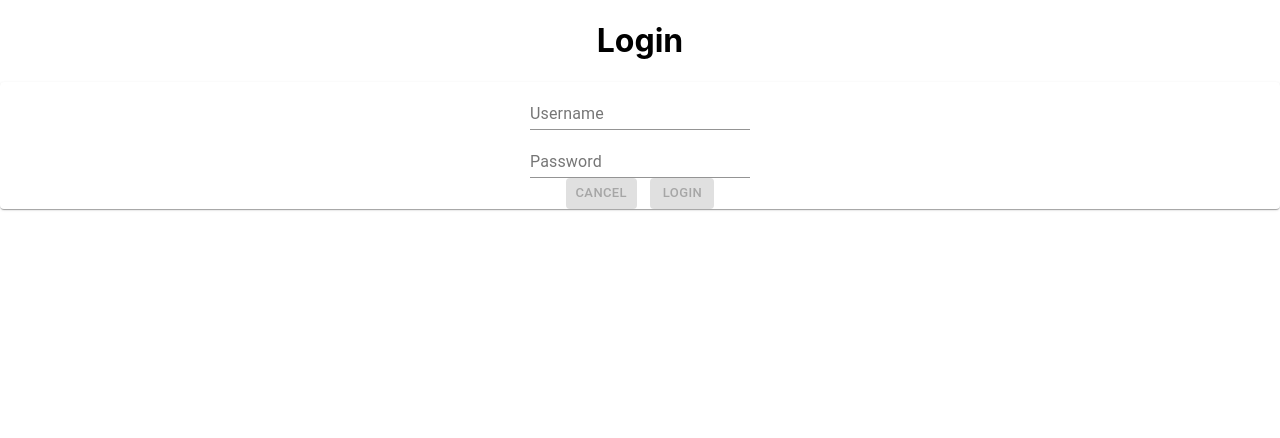
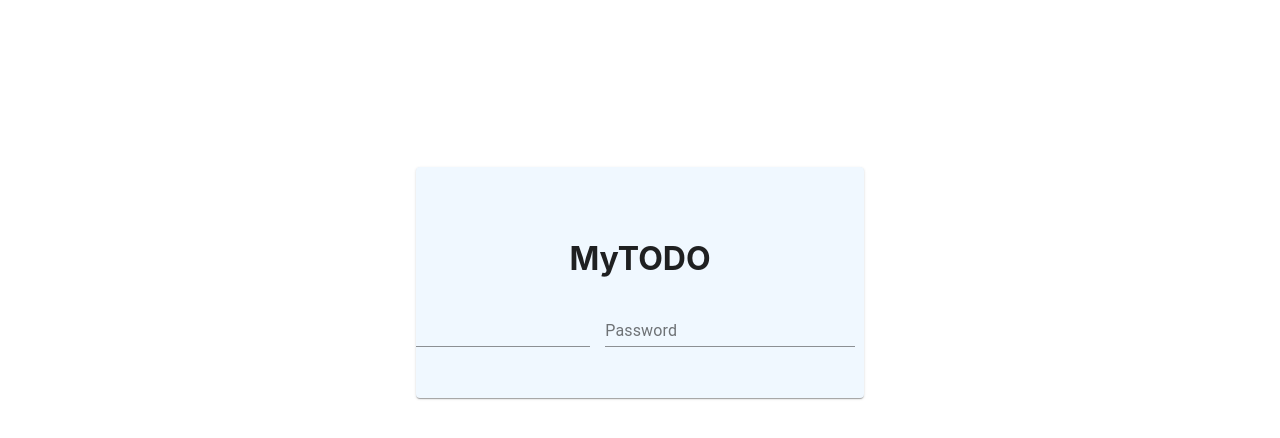
Before and after one commit to TheRedeemed/todo-react-app, a React (Create React App) app: page / in a window 1280 px wide. Shown: the top 438 px of the page. Built offline with nearby package versions, Linux system fonts and the light colour scheme.

Commit message:
Login screen style

```diff
--- a/src/App.js
+++ b/src/App.js
@@ -11,7 +11,8 @@ import Footer from './components/AppFooter/Footer'
 
 function App() {
   return (
-    <div className="App">
+    // <div className="App">
+    <div>
       {/* <Header /> */}
       <Switch>
         <Route exact path='/' component={LoginForm} />
--- a/src/components/Login/LoginForm.jsx
+++ b/src/components/Login/LoginForm.jsx
@@ -4,6 +4,7 @@ import Card from '@material-ui/core/Card'
 import Button from '@material-ui/core/Button'
 import TextField from '@material-ui/core/TextField'
 import * as Yup from 'yup'
+import './LoginFormStyles.css'
 
 const loginValidationSchema = Yup.object().shape({
     username: Yup.string().min(3, 'Username must be at least 3 characters').required('Username is required'),
@@ -13,8 +14,9 @@ const loginValidationSchema = Yup.object().shape({
 const LoginForm = ({...props}) => {
     const [loginErrorMessage, setLoginErrorMessage] = useState('')
     return (
-        <div>
-            <h1>Login</h1>
+        <div className='loginFormContainer'>
+            <Card className='loginFormCardWrapper'>
+            <h1>MyTODO</h1>
 
             <Formik
                 initialValues={{ username: '', password: '' }}
@@ -33,9 +35,7 @@ const LoginForm = ({...props}) => {
                         return (
                             <>
                             {loginErrorMessage && <div style={{ color : 'red'}}>{loginErrorMessage}</div>}
-                            <Form>
-                                <Card>
-
+                            <Form className='loginForm'>
                                 <TextField
                                     label='Username'
                                     name='username'
@@ -46,10 +46,8 @@ const LoginForm = ({...props}) => {
                                     onBlur={handleBlur}
                                     error={errors.username && touched.username}
                                     helperText={errors.username && touched.username && (<span style={{ color : 'red' }}>{errors.username}</span>)}
+                                    className='loginFormField'
                                 />
-
-                                <br />
-
                                 <TextField
                                     label='Password'
                                     name='password'
@@ -60,36 +58,36 @@ const LoginForm = ({...props}) => {
                                     onBlur={handleBlur}
                                     error={errors.password && touched.password}
                                     helperText={errors.password && touched.password && (<span style={{ color : 'red' }}>{errors.password}</span>)}
+                                    className='loginFormField'
                                 />
 
-                                <div>
-                                    <Button
+                                {/* <Button
                                         variant='contained'
                                         size='small'
                                         onClick={handleReset}
                                         disabled={!dirty || isSubmitting}
                                     >
-                                        Cancel
+                                        Reset
                                     </Button>
                                     &nbsp;
-                                    &nbsp;
-                                    <Button
+                                    &nbsp; */}
+
+                                <Button
                                         variant='contained'
                                         size='small'
                                         color='primary'
                                         type='submit'
                                         disabled={!isValid || isSubmitting}
-                                    >
-                                        Login
-                                    </Button>
-                                </div>
-                                </Card>
+                                >
+                                    Submit
+                                </Button>
                             </Form>
                         </>
                         )
                     }
                 }
             </Formik>
+            </Card>
         </div>
     )
 }
--- /dev/null
+++ b/src/components/Login/LoginFormStyles.css
@@ -0,0 +1,25 @@
+.loginFormContainer {
+    display: flex;
+    justify-content: center;
+    align-items: center;
+    height: 565px;
+}
+
+.loginFormCardWrapper {
+    display: flex;
+    flex-flow: column;
+    align-items: center;
+    background: #f0f8ff !important;
+    width: 35%;
+    padding: 50px 0px;
+}
+
+.loginForm {
+    display: flex;
+    align-items: baseline;
+}
+
+.loginFormField {
+    margin-right: 15px !important;
+    width: 250px
+}
```
